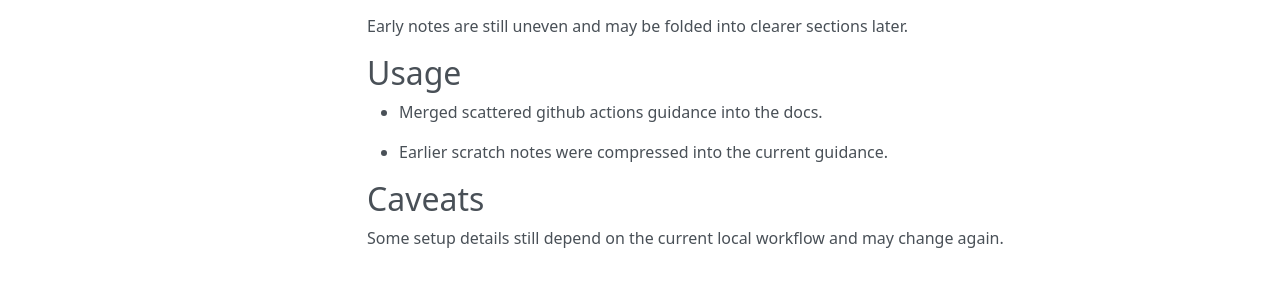
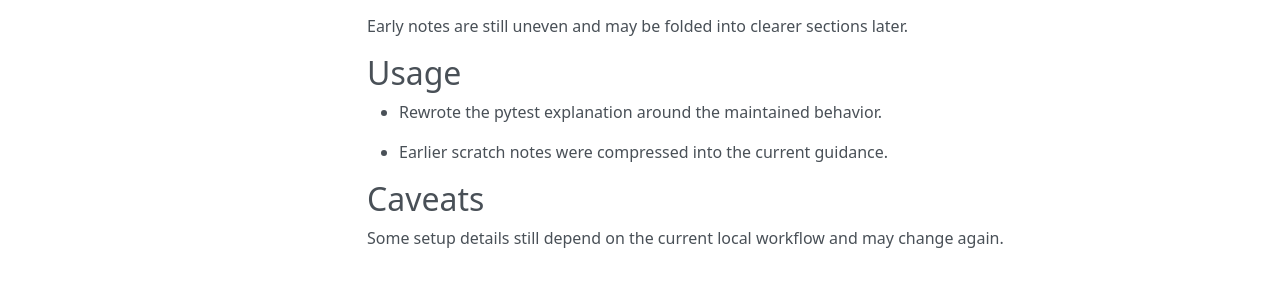
Before and after one commit to sebastianspicker/phyphox-arduino-classroom-kit, an MkDocs documentation site: the page built from docs/README.md, in a window 1280 px wide. Shown: the part 340-636 px from the top of the page. Built offline with MkDocs 1.6.1, drawn with Linux system fonts in a browser that asks for light colours; nearby versions of some CDN libraries.

Commit message:
docs(pytest): document pytest setup and verification near the classroom surface

```diff
--- a/docs/README.md
+++ b/docs/README.md
@@ -11,7 +11,7 @@ This page keeps the current readme guidance concise after earlier rough notes.
 Early notes are still uneven and may be folded into clearer sections later.
 
 ## Usage
-- Merged scattered github actions guidance into the docs.
+- Rewrote the pytest explanation around the maintained behavior.
 
 - Earlier scratch notes were compressed into the current guidance.
 
```
Also changed, not shown: docs/ASTRONOMY_EXPERIMENTS_COMPANION.md (+1 -1 lines).
